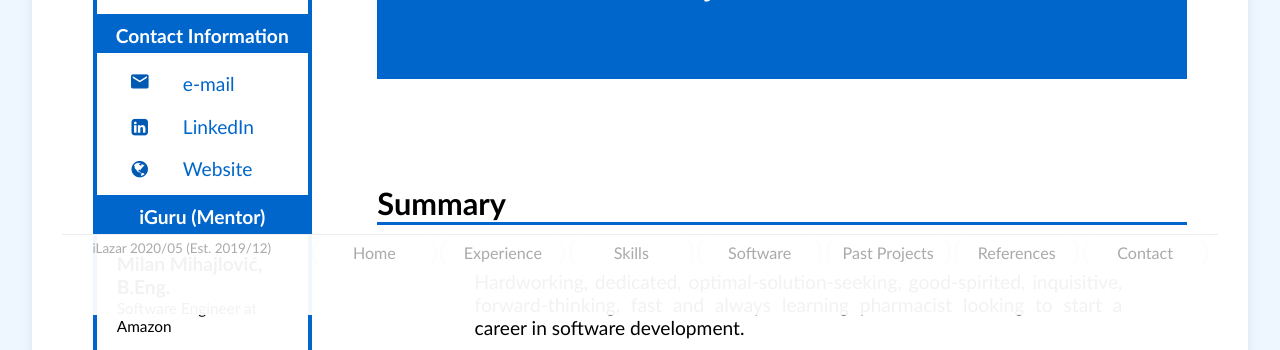
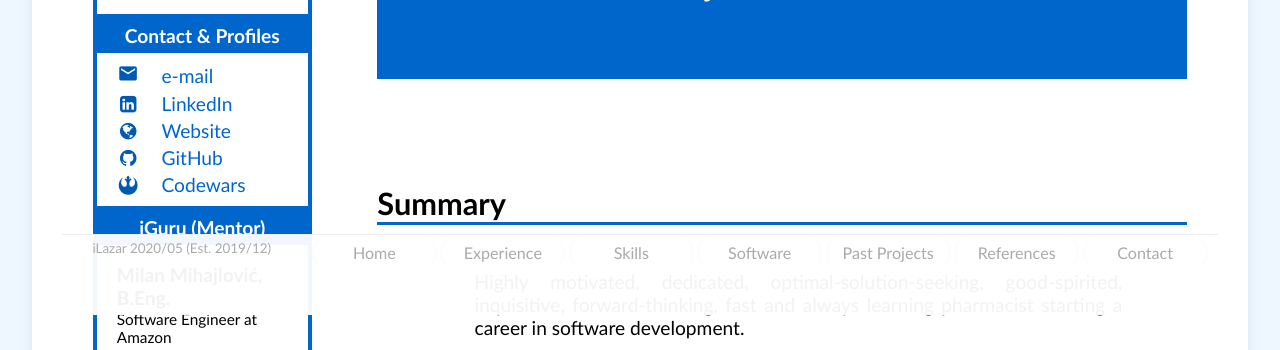
Before and after one commit to iiLazar/myFirstPersonalWebsite, a plain HTML site: page index.html in a window 1280 px wide. Shown: the part 535-885 px from the top of the page. Drawn offline with Linux system fonts and the light colour scheme.

Commit message:
2020 05 16 Index and CSS update
index.html:
- contact & profile table - added GitHub and Codewars references with links
- summary updated
- skills - reordered
- software - added MySQL
- interests - added link to photo gallery

lazar-style.css:
- contact table padding
- skills - Java and MySQL bar width

```diff
--- a/index.html
+++ b/index.html
@@ -167,18 +167,19 @@
             <div id="contact">
                 <table id="contactTable">
                     <tr>
-                        <th colspan="2">Contact Information</th>
+                        <th colspan="2">Contact &amp; Profiles</th>
                     </tr>
                     <tr>
-                        <td id="tdMail" class="column1">
+                        <td id="tdMail" class="column1 rowFirst">
                             <a href="mailto:ika.n.lazar@gmail.com">
                                 <i id="iconMail" class="icon material-icons">mail</i>
                             </a>
                         </td>
-                        <td>
+                        <td class="rowFirst">
                             <a href="mailto:ika.n.lazar@gmail.com">e-mail</a>
                         </td>
                     </tr>
+
                     <tr>
                         <td id="tdLI" class="column1">
                             <a href="https://www.linkedin.com/in/lazar-ika-48645738/" target="_blank">
@@ -189,14 +190,37 @@
                             <a href="https://www.linkedin.com/in/lazar-ika-48645738/" target="_blank">LinkedIn</a>
                         </td>
                     </tr>
+
                     <tr>
-                        <td id="tdLI" class="column1 rowLast">
-                            <a href="https://www.linkedin.com/in/lazar-ika-48645738/" target="_blank">
+                        <td id="tdSite" class="column1">
+                            <a href="https://lazar.neocities.org/" target="_blank">
                                 <i class="icon fa fa-globe"></i>
                             </a>
                         </td>
+                        <td>
+                            <a href="https://lazar.neocities.org/" target="_blank">Website</a>
+                        </td>
+                    </tr>
+
+                    <tr>
+                        <td id="tdGit" class="column1">
+                            <a href="https://github.com/iiLazar" target="_blank">
+                                <i class="icon fa fa-github"></i>
+                            </a>
+                        </td>
+                        <td>
+                            <a href="https://github.com/iiLazar" target="_blank">GitHub</a>
+                        </td>
+                    </tr>
+
+                    <tr>
+                        <td id="tdCodeWars" class="column1 rowLast">
+                            <a href="https://www.codewars.com/users/iLazar/completed_solutions" target="_blank">
+                                <i class="icon fa fa-resistance"></i>
+                            </a>
+                        </td>
                         <td class="rowLast">
-                            <a href="https://lazar.neocities.org/" target="_blank">Website</a>
+                            <a href="https://www.codewars.com/users/iLazar/completed_solutions" target="_blank">Codewars</a>
                         </td>
                     </tr>
                 </table>
@@ -267,7 +291,7 @@
             <div id="summaryCont" class="summary container clearfix">
                 <h2 class="h2section">Summary</h2>
                 <div class="summary content">
-                    Hardworking, dedicated, optimal-solution-seeking, good&#8209;spirited, inquisitive, forward&#8209;thinking, fast and always learning pharmacist looking to start a career in software development.
+                    Highly motivated, dedicated, optimal-solution-seeking, good&#8209;spirited, inquisitive, forward&#8209;thinking, fast and always learning pharmacist starting a career in software development.
                 </div>
             </div>
 
@@ -353,12 +377,13 @@
                 <div class="skills content">
                     <span class="invisible">Problem solving; technical aptitude; humane leadership; interpersonal skills; written correspondence; top percent IQ (according to MENSA)</span>
                     <ul class="uList skillList">
+                        <li>Top percent IQ (according to MENSA)</li>
                         <li>Problem solving</li><li>Perpetual learning drive</li>
                         <li>Technical aptitude</li>
                         <li>Interpersonal skills</li>
                         <li>Humane leadership</li>
                         <li>Written correspondence</li>
-                        <li>Top percent IQ (according to MENSA)</li>
+
                     </ul>
                 </div>
             </div>
@@ -373,7 +398,6 @@
                         <tr>
                             <td>MS Office - Word, Excel, PowerPoint</td>
                         </tr>
-
                         <tr>
                             <td class="barTd">
                                 <div class="barBlue MSOffice"></div>
@@ -384,7 +408,6 @@
                         <tr>
                             <td>HMTL</td>
                         </tr>
-
                         <tr>
                             <td class="barTd">
                                 <div class="barBlue HTML"></div>
@@ -395,7 +418,6 @@
                         <tr>
                             <td>CSS</td>
                         </tr>
-
                         <tr>
                             <td class="barTd">
                                 <div class="barBlue CSS"></div>
@@ -406,7 +428,6 @@
                         <tr>
                             <td>JavaScript</td>
                         </tr>
-
                         <tr>
                             <td class="barTd">
                                 <div class="barBlue JScript"></div>
@@ -417,7 +438,6 @@
                         <tr>
                             <td>Java</td>
                         </tr>
-
                         <tr>
                             <td class="barTd">
                                 <div class="barBlue Java"></div>
@@ -426,9 +446,18 @@
                         </tr>
 
                         <tr>
+                            <td>MySQL</td>
+                        </tr>
+                        <tr>
+                            <td class="barTd">
+                                <div class="barBlue MySQL"></div>
+                            </td>
+                            <td>Basic</td>
+                        </tr>
+
+                        <tr>
                             <td>Connectur@</td>
                         </tr>
-
                         <tr>
                             <td class="barTd">
                                 <div class="barBlue connectura"></div>
@@ -462,6 +491,7 @@
                         <li>Helping people</li>
                         <li>Music</li>
                         <li>Midieval gaming (GTA: San Andreas, Test Drive Unlimited 2)</li>
+                        <li><a href="https://flic.kr/s/aHsmNfnMBW" target="_blank">Some of my photos I love the most</a></li>
                     </ul>
                 </div>
             </div>
--- a/lazar-style.css
+++ b/lazar-style.css
@@ -173,9 +173,22 @@ th {
 td {
     padding: 18px 0 1px 20px;
 }
+
+
+#contactTable td {
+    padding: 2px;
+    padding-left: 10px;
+}
+#contactTable .rowFirst {
+    padding-top: 10px;
+}
+#contactTable .rowLast {
+    padding-bottom: 10px;
+}
+
+
 .rowLast {
     padding-bottom: 15px;
-
 }
 
 .icon {
@@ -472,7 +485,10 @@ td {
     width: 15%;
 }
 .Java {
-    width: 12%;
+    width: 40%;
+}
+.MySQL {
+    width: 23%;
 }
 .connectura {
     width: 91%;
```
